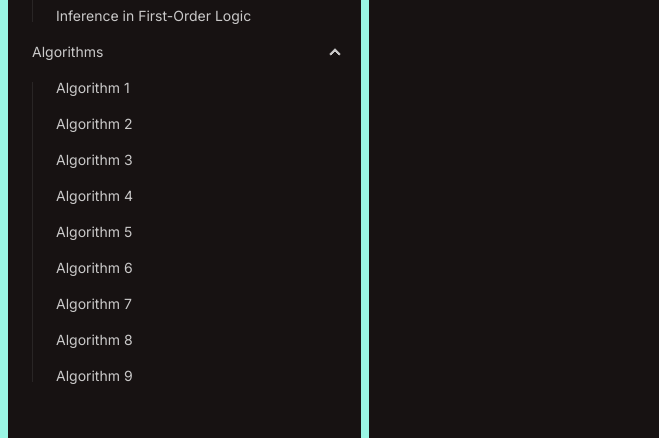
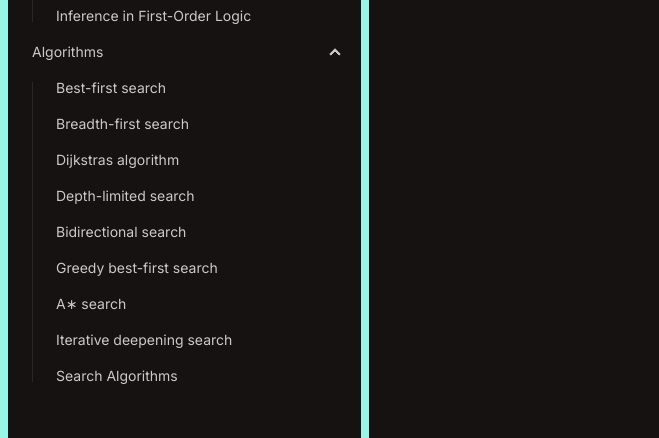
Before and after one commit to viviantang20/4990-project, a Next.js app: page /lesson/Adversarial-Search-and-Games in a window 1280 px wide. Shown: the part 362-800 px from the top of the page, without its empty margins (0-659 px from the left). Built offline with nearby package versions, Linux system fonts and the light colour scheme; no server answers.

Commit message:
algorithm pages link update

```diff
--- a/data/algorithm-link.js
+++ b/data/algorithm-link.js
@@ -1,47 +1,47 @@
 let algorithmLinks = [
     {
-        url: "/lesson/algorithm-1",
-        title: "Algorithm 1",
+        url: "/lesson/Best-first-search",
+        title: "Best-first search",
         id: 11,
     },
     {
-        url: "/lesson/algorithm-2",
-        title: "Algorithm 2",
+        url: "/lesson/Breadth-first-search",
+        title: "Breadth-first search",
         id: 12,
     },
     {
-        url: "/lesson/algorithm-3",
-        title: "Algorithm 3",
+        url: "/lesson/Dijkstra-algorithm",
+        title: "Dijkstras algorithm",
         id: 13,
     },
     {
-        url: "/lesson/algorithm-4",
-        title: "Algorithm 4",
+        url: "/lesson/Depth-limited-search",
+        title: " Depth-limited search",
         id: 14,
     },
     {
-        url: "/lesson/algorithm-5",
-        title: "Algorithm 5",
+        url: "/lesson/Bidirectional-search",
+        title: "Bidirectional search",
         id: 15,
     },
     {
-        url: "/lesson/algorithm-6",
-        title: "Algorithm 6",
+        url: "/lesson/Greedy-best-first-search",
+        title: "Greedy best-first search",
         id: 16,
     },
     {
-        url: "/lesson/algorithm-7",
-        title: "Algorithm 7",
+        url: "/lesson/Astar-search",
+        title: "A∗ search",
         id: 17,
     },
     {
-        url: "/lesson/algorithm-8",
-        title: "Algorithm 8",
+        url: "/lesson/Iterative-deepening-search",
+        title: "Iterative deepening search",
         id: 18,
     },
     {
-        url: "/lesson/algorithm-9",
-        title: "Algorithm 9",
+        url: "/lesson/Search-Algorithms",
+        title: "Search Algorithms",
         id: 19,
     },
 ];
```
